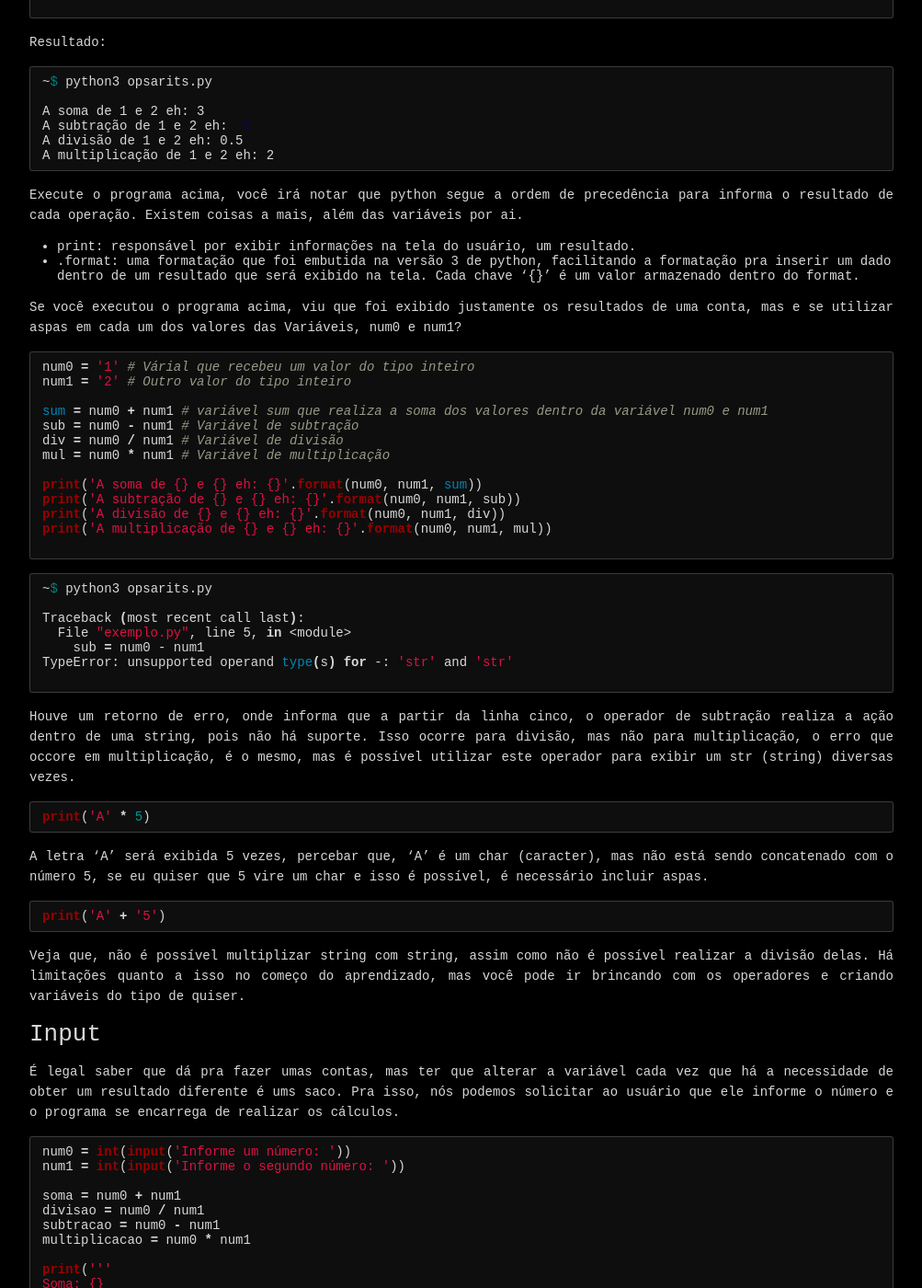
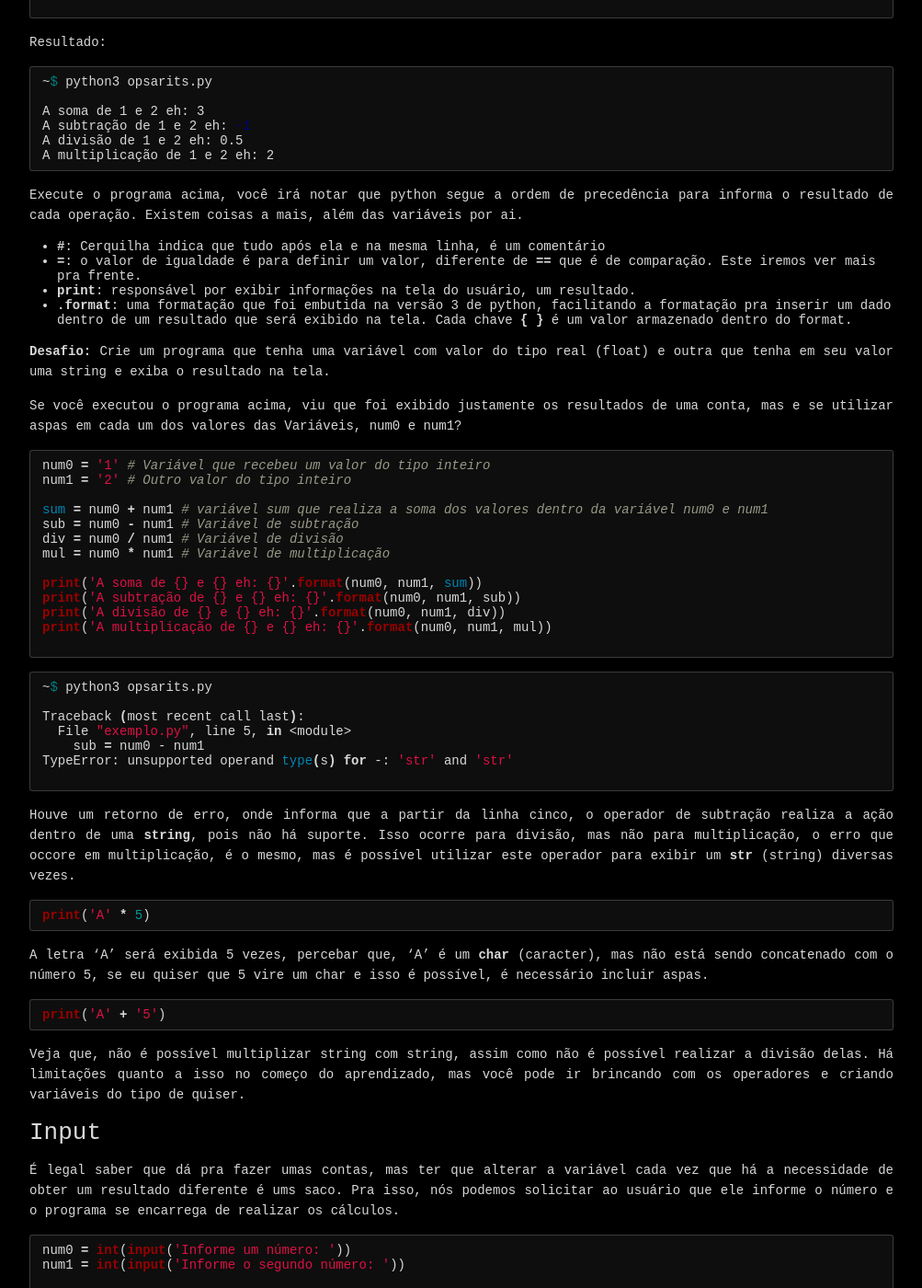
Before and after one commit to Achilles0x01/achilles0x01.github.io, a Jekyll site: the page built from _posts/2019-04-09-python-101-0x01.md, in a window 1280 px wide and 1400 px high, scrolled down 1232 px. Shown: the whole window at 92% size, without its empty margins (138-1141 px from the left). Built offline with Jekyll 4.4.1, drawn with Linux system fonts in a browser that asks for light colours; nearby versions of some CDN libraries; some web fonts are replaced; some of the changed text lies outside the part shown.

Commit message:
Update post
Co-Authored-By: Galdino <achilles0x0@pm.me>

````diff
--- a/_posts/2019-04-09-python-101-0x01.md
+++ b/_posts/2019-04-09-python-101-0x01.md
@@ -59,13 +59,17 @@ A multiplicação de 1 e 2 eh: 2
 ```
 Execute o programa acima, você irá notar que python segue a ordem de precedência para informa o resultado de cada operação. Existem coisas a mais, além das variáveis por ai.
 
-* print: responsável por exibir informações na tela do usuário, um resultado.
-* .format: uma formatação que foi embutida na versão 3 de python, facilitando a formatação pra inserir um dado dentro de um resultado que será exibido na tela. Cada chave '{}' é um valor armazenado dentro do format.
+* **#**: Cerquilha indica que tudo após ela e na mesma linha, é um comentário
+* **=**: o valor de igualdade é para definir um valor, diferente de **==** que é de comparação. Este iremos ver mais pra frente.
+* **print**: responsável por exibir informações na tela do usuário, um resultado.
+* **.format**: uma formatação que foi embutida na versão 3 de python, facilitando a formatação pra inserir um dado dentro de um resultado que será exibido na tela. Cada chave **{ }** é um valor armazenado dentro do format.
+
+**Desafio:** Crie um programa que tenha uma variável com valor do tipo real (float) e outra que tenha em seu valor uma string e exiba o resultado na tela.
 
 Se você executou o programa acima, viu que foi exibido justamente os resultados de uma conta, mas e se utilizar aspas em cada um dos valores das Variáveis, num0 e num1?
 
 ```python
-num0 = '1' # Várial que recebeu um valor do tipo inteiro
+num0 = '1' # Variável que recebeu um valor do tipo inteiro
 num1 = '2' # Outro valor do tipo inteiro
 
 sum = num0 + num1 # variável sum que realiza a soma dos valores dentro da variável num0 e num1
@@ -91,12 +95,12 @@ TypeError: unsupported operand type(s) for -: 'str' and 'str'
 
 ```
 
-Houve um retorno de erro, onde informa que a partir da linha cinco, o operador de subtração realiza a ação dentro de uma string, pois não há suporte. Isso ocorre para divisão, mas não para multiplicação, o erro que occore em multiplicação, é o mesmo, mas é possível utilizar este operador para exibir um str (string) diversas vezes.
+Houve um retorno de erro, onde informa que a partir da linha cinco, o operador de subtração realiza a ação dentro de uma **string**, pois não há suporte. Isso ocorre para divisão, mas não para multiplicação, o erro que occore em multiplicação, é o mesmo, mas é possível utilizar este operador para exibir um **str** (string) diversas vezes.
 
 ```python
 print('A' * 5)
 ```
-A letra 'A' será exibida 5 vezes, percebar que, 'A' é um char (caracter), mas não está sendo concatenado com o número 5, se eu quiser que 5 vire um char e isso é possível, é necessário incluir aspas.
+A letra 'A' será exibida 5 vezes, percebar que, 'A' é um **char** (caracter), mas não está sendo concatenado com o número 5, se eu quiser que 5 vire um char e isso é possível, é necessário incluir aspas.
 
 ```python
 print('A' + '5')
@@ -125,9 +129,9 @@ multiplicação: {}'''.format(soma, subtracao, divisao, multiplicacao))
 
 Nosso código não mudou muito, adicionamos apenas duas funções a mais e nosso print está um pouco diferente.
 
-* int: declara que o conteúdo guardado na variável é do tipo inteiro.
-* input: função responsável por solicitar ao usuário um dado, que pode depender do tipo da variável.
-* print com tres aspas: elimina a necessidade de diversos prints na tela, se assemelha a um texto comum e o pular de linha, é realmente um pular de linha.
+* **int**: declara que o conteúdo guardado na variável é do tipo inteiro.
+* **input**: função responsável por solicitar ao usuário um dado, que pode depender do tipo da variável.
+* **print com tres aspas**: elimina a necessidade de diversos prints na tela, se assemelha a um texto comum e o pular de linha, é realmente um pular de linha.
 
 ```shell
 ~$ python3 opsarits.py
````
Also changed, not shown: other parts of _posts/2019-04-09-python-101-0x01.md (+1 -1 lines).
